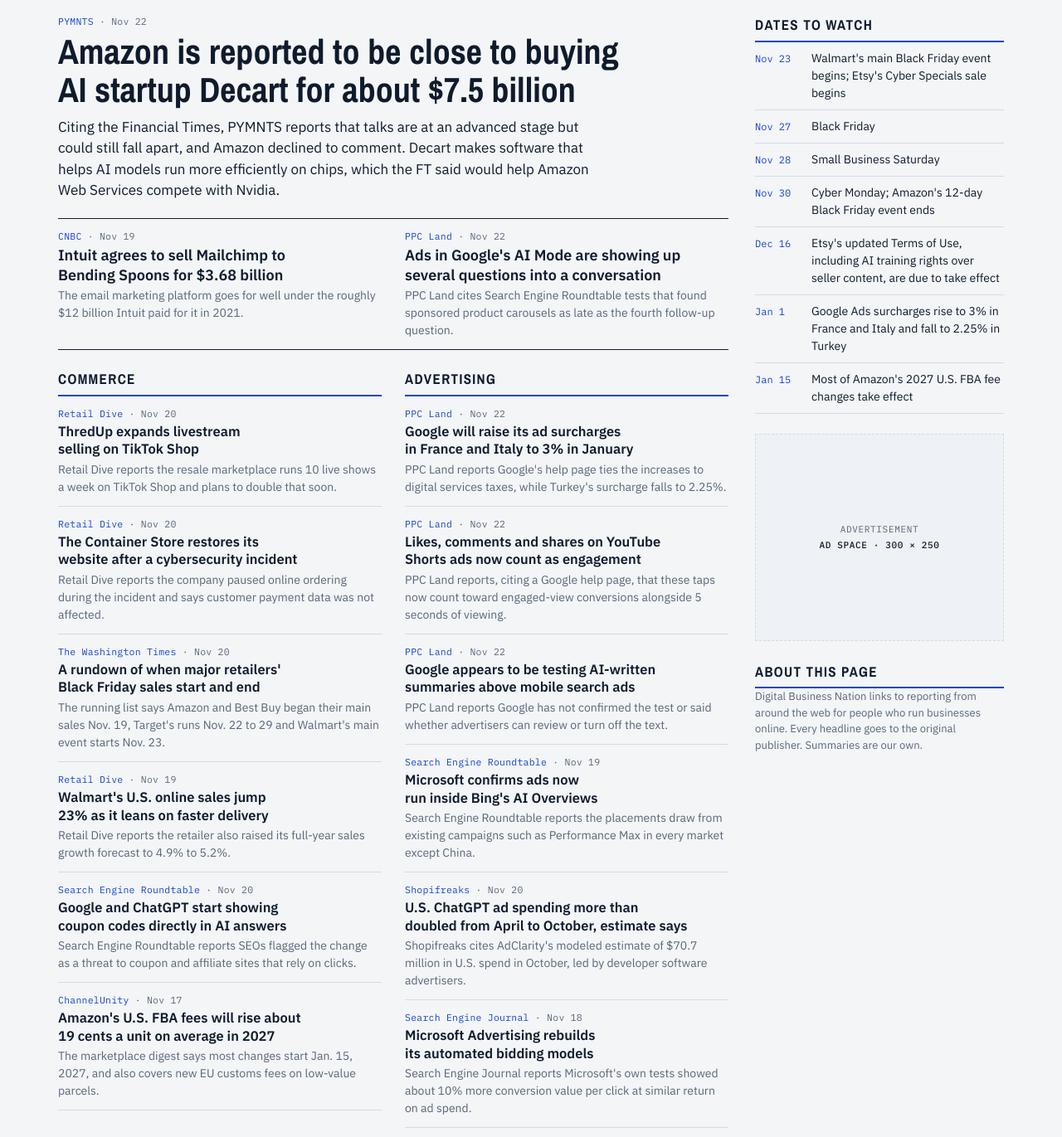
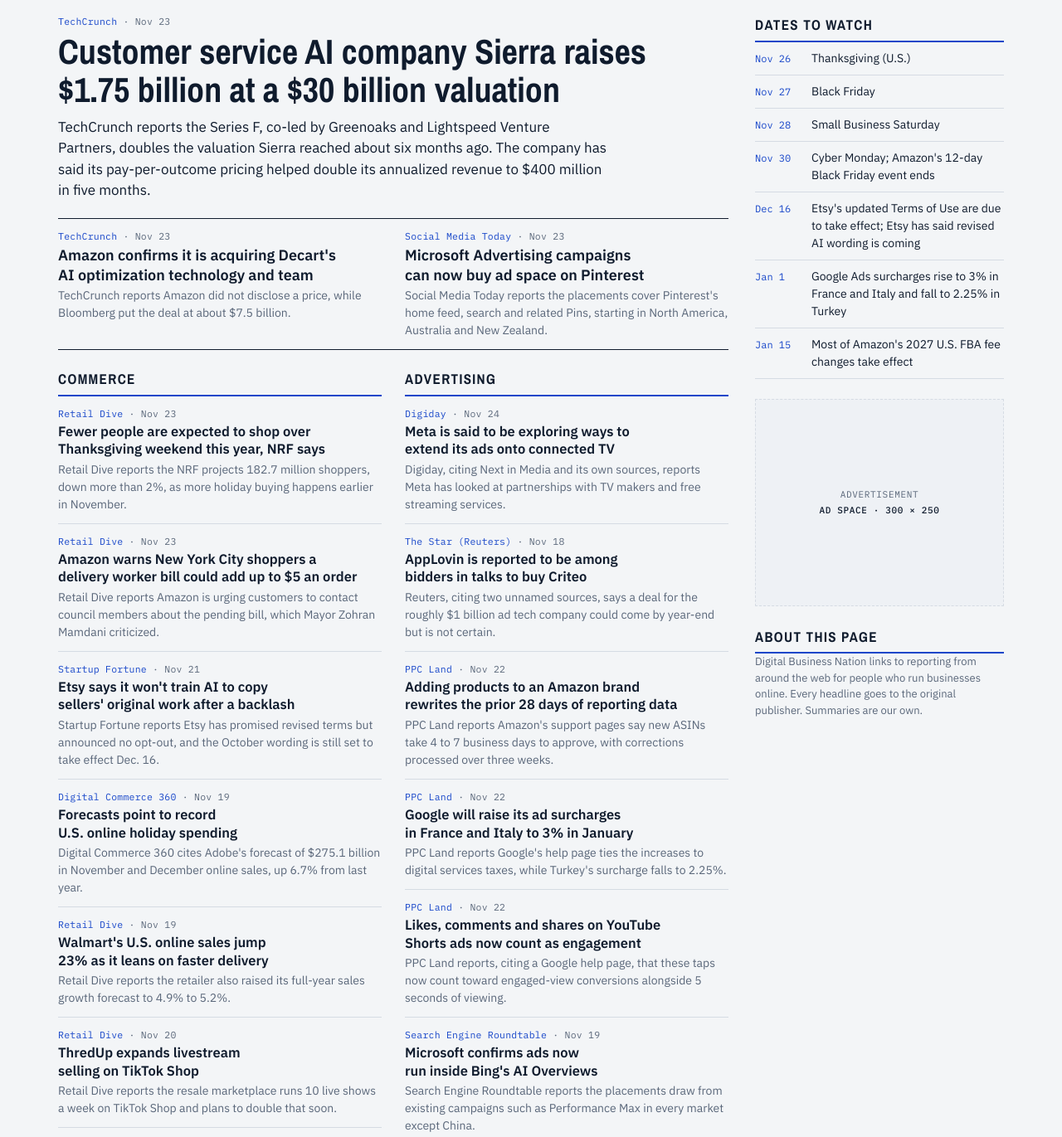
Before and after one commit to rfowlerjr/digitalbusinessnation, a plain HTML site: page index.html in a window 1280 px wide. Shown: the part 251-1622 px from the top of the page at 83% size. Drawn offline with nearby package versions, Linux system fonts and the light colour scheme.

Commit message:
Daily refresh: November 24, 2026
Co-Authored-By: Claude Opus 5.5 <noreply@anthropic.com>
Claude-Session: https://claude.ai/code/session_01KpBwszf3xJXiBJ7AjAktDc

```diff
--- a/index.html
+++ b/index.html
@@ -136,54 +136,66 @@ footer{border-top:3px solid var(--ink);padding:16px 0 32px;font-size:13px;color:
 
 <script>
 /* ===== DAILY DATA: everything below this line is what changes each day ===== */
-const EDITION = { date: "Monday, November 23, 2026", updated: "Updated 4:51 a.m. PT" };
+const EDITION = { date: "Tuesday, November 24, 2026", updated: "Updated 4:51 a.m. PT" };
 
 const LEAD = {
-  src: "PYMNTS", when: "Nov 22",
-  url: "https://www.pymnts.com/news/artificial-intelligence/2026/amazon-nears-7-5-billion-purchase-of-ai-startup-decart/",
-  title: "Amazon is reported to be close to buying AI startup Decart for about $7.5 billion",
-  sum: "Citing the Financial Times, PYMNTS reports that talks are at an advanced stage but could still fall apart, and Amazon declined to comment. Decart makes software that helps AI models run more efficiently on chips, which the FT said would help Amazon Web Services compete with Nvidia."
+  src: "TechCrunch", when: "Nov 23",
+  url: "https://techcrunch.com/2026/11/23/sierra-doubles-valuation-to-30b-within-six-months-as-demand-for-ai-in-cx-takes-off/",
+  title: "Customer service AI company Sierra raises $1.75 billion at a $30 billion valuation",
+  sum: "TechCrunch reports the Series F, co-led by Greenoaks and Lightspeed Venture Partners, doubles the valuation Sierra reached about six months ago. The company has said its pay-per-outcome pricing helped double its annualized revenue to $400 million in five months."
 };
 
 const ALSO = [
-  { src: "CNBC", when: "Nov 19",
-    url: "https://www.cnbc.com/2026/11/19/intuit-mailchimp-sale-bending-spoons.html",
-    title: "Intuit agrees to sell Mailchimp to Bending Spoons for $3.68 billion",
-    sum: "The email marketing platform goes for well under the roughly $12 billion Intuit paid for it in 2021." },
-  { src: "PPC Land", when: "Nov 22",
-    url: "https://ppc.land/google-ai-mode-ads-appear-as-deep-as-the-fourth-follow-up-question/",
-    title: "Ads in Google's AI Mode are showing up several questions into a conversation",
-    sum: "PPC Land cites Search Engine Roundtable tests that found sponsored product carousels as late as the fourth follow-up question." }
+  { src: "TechCrunch", when: "Nov 23",
+    url: "https://techcrunch.com/2026/11/23/amazon-snaps-up-decarts-ai-optimization-tech-for-7-5b-as-it-prepares-to-sell-trainium-chips/",
+    title: "Amazon confirms it is acquiring Decart's AI optimization technology and team",
+    sum: "TechCrunch reports Amazon did not disclose a price, while Bloomberg put the deal at about $7.5 billion." },
+  { src: "Social Media Today", when: "Nov 23",
+    url: "https://www.socialmediatoday.com/news/pinterest-announces-partnership-with-microsoft-ads/875553/",
+    title: "Microsoft Advertising campaigns can now buy ad space on Pinterest",
+    sum: "Social Media Today reports the placements cover Pinterest's home feed, search and related Pins, starting in North America, Australia and New Zealand." }
 ];
 
 const SECTIONS = [
   { id: "commerce", name: "Commerce", items: [
-    { src: "Retail Dive", when: "Nov 20",
-      url: "https://www.retaildive.com/news/thredup-tiktok-shop-livestream-shopping/875247/",
-      title: "ThredUp expands livestream selling on TikTok Shop",
-      sum: "Retail Dive reports the resale marketplace runs 10 live shows a week on TikTok Shop and plans to double that soon." },
-    { src: "Retail Dive", when: "Nov 20",
-      url: "https://www.retaildive.com/news/container-store-neighborhood-intelligence-cybersecurity-incident/875342/",
-      title: "The Container Store restores its website after a cybersecurity incident",
-      sum: "Retail Dive reports the company paused online ordering during the incident and says customer payment data was not affected." },
-    { src: "The Washington Times", when: "Nov 20",
-      url: "https://www.washingtontimes.com/news/2026/nov/20/black-friday-2026-running-list-major-retailers-sales-plans/",
-      title: "A rundown of when major retailers' Black Friday sales start and end",
-      sum: "The running list says Amazon and Best Buy began their main sales Nov. 19, Target's runs Nov. 22 to 29 and Walmart's main event starts Nov. 23." },
+    { src: "Retail Dive", when: "Nov 23",
+      url: "https://www.retaildive.com/news/black-friday-cyber-monday-shopping-projected-to-slip/875473/",
+      title: "Fewer people are expected to shop over Thanksgiving weekend this year, NRF says",
+      sum: "Retail Dive reports the NRF projects 182.7 million shoppers, down more than 2%, as more holiday buying happens earlier in November." },
+    { src: "Retail Dive", when: "Nov 23",
+      url: "https://www.retaildive.com/news/amazon-enlists-customers-in-fight-against-nyc-delivery-protection-act/875451/",
+      title: "Amazon warns New York City shoppers a delivery worker bill could add up to $5 an order",
+      sum: "Retail Dive reports Amazon is urging customers to contact council members about the pending bill, which Mayor Zohran Mamdani criticized." },
+    { src: "Startup Fortune", when: "Nov 21",
+      url: "https://startupfortune.com/etsy-backs-off-ai-training-on-seller-work-after-shop-owners-walk-out/",
+      title: "Etsy says it won't train AI to copy sellers' original work after a backlash",
+      sum: "Startup Fortune reports Etsy has promised revised terms but announced no opt-out, and the October wording is still set to take effect Dec. 16." },
+    { src: "Digital Commerce 360", when: "Nov 19",
+      url: "https://www.digitalcommerce360.com/2026/11/19/holiday-shopping-forecast/amp/",
+      title: "Forecasts point to record U.S. online holiday spending",
+      sum: "Digital Commerce 360 cites Adobe's forecast of $275.1 billion in November and December online sales, up 6.7% from last year." },
     { src: "Retail Dive", when: "Nov 19",
       url: "https://www.retaildive.com/news/walmart-ecommerce-boom-fulfillment-speed-q3-earnings/875166/",
       title: "Walmart's U.S. online sales jump 23% as it leans on faster delivery",
       sum: "Retail Dive reports the retailer also raised its full-year sales growth forecast to 4.9% to 5.2%." },
-    { src: "Search Engine Roundtable", when: "Nov 20",
-      url: "https://www.seroundtable.com/google-chatgpt-coupon-codes-42581.html",
-      title: "Google and ChatGPT start showing coupon codes directly in AI answers",
-      sum: "Search Engine Roundtable reports SEOs flagged the change as a threat to coupon and affiliate sites that rely on clicks." },
-    { src: "ChannelUnity", when: "Nov 17",
-      url: "https://www.channelunity.com/2026/11/17/marketplace-news-digest-november-2026/",
-      title: "Amazon's U.S. FBA fees will rise about 19 cents a unit on average in 2027",
-      sum: "The marketplace digest says most changes start Jan. 15, 2027, and also covers new EU customs fees on low-value parcels." }
+    { src: "Retail Dive", when: "Nov 20",
+      url: "https://www.retaildive.com/news/thredup-tiktok-shop-livestream-shopping/875247/",
+      title: "ThredUp expands livestream selling on TikTok Shop",
+      sum: "Retail Dive reports the resale marketplace runs 10 live shows a week on TikTok Shop and plans to double that soon." }
   ]},
   { id: "advertising", name: "Advertising", items: [
+    { src: "Digiday", when: "Nov 24",
+      url: "https://digiday.com/media-buying/ad-tech-briefing-meta-eyes-ctv-as-applovin-circles-criteo-signs-of-the-squeeze-on-independent-ad-tech/",
+      title: "Meta is said to be exploring ways to extend its ads onto connected TV",
+      sum: "Digiday, citing Next in Media and its own sources, reports Meta has looked at partnerships with TV makers and free streaming services." },
+    { src: "The Star (Reuters)", when: "Nov 18",
+      url: "https://www.thestar.com.my/tech/tech-news/2026/11/18/exclusive-applovin-among-firms-in-talks-to-acquire-criteo-sources-say",
+      title: "AppLovin is reported to be among bidders in talks to buy Criteo",
+      sum: "Reuters, citing two unnamed sources, says a deal for the roughly $1 billion ad tech company could come by year-end but is not certain." },
+    { src: "PPC Land", when: "Nov 22",
+      url: "https://ppc.land/adding-asins-to-an-amazon-brand-restates-the-previous-28-days-of-data",
+      title: "Adding products to an Amazon brand rewrites the prior 28 days of reporting data",
+      sum: "PPC Land reports Amazon's support pages say new ASINs take 4 to 7 business days to approve, with corrections processed over three weeks." },
     { src: "PPC Land", when: "Nov 22",
       url: "https://ppc.land/google-ads-surcharges-hit-3-in-france-and-italy-from-january-2027/",
       title: "Google will raise its ad surcharges in France and Italy to 3% in January",
@@ -192,24 +204,16 @@ const SECTIONS = [
       url: "https://ppc.land/google-lets-a-like-stand-in-for-5-seconds-of-viewing-in-shorts-conversions/",
       title: "Likes, comments and shares on YouTube Shorts ads now count as engagement",
       sum: "PPC Land reports, citing a Google help page, that these taps now count toward engaged-view conversions alongside 5 seconds of viewing." },
-    { src: "PPC Land", when: "Nov 22",
-      url: "https://ppc.land/google-ai-summary-test-says-4-search-advertisers-are-not-browser-tools",
-      title: "Google appears to be testing AI-written summaries above mobile search ads",
-      sum: "PPC Land reports Google has not confirmed the test or said whether advertisers can review or turn off the text." },
     { src: "Search Engine Roundtable", when: "Nov 19",
       url: "https://www.seroundtable.com/microsoft-ads-in-ai-overviews-on-bing-42578.html",
       title: "Microsoft confirms ads now run inside Bing's AI Overviews",
-      sum: "Search Engine Roundtable reports the placements draw from existing campaigns such as Performance Max in every market except China." },
-    { src: "Shopifreaks", when: "Nov 20",
-      url: "https://www.shopifreaks.com/us-advertisers-spent-an-estimated-70-7m-on-chatgpt-ads-in-october-more-than-double-aprils-total-with-developer-tools-leading/",
-      title: "U.S. ChatGPT ad spending more than doubled from April to October, estimate says",
-      sum: "Shopifreaks cites AdClarity's modeled estimate of $70.7 million in U.S. spend in October, led by developer software advertisers." },
-    { src: "Search Engine Journal", when: "Nov 18",
-      url: "https://www.searchenginejournal.com/microsoft-rolls-out-its-biggest-bidding-upgrade-in-a-decade/597963/",
-      title: "Microsoft Advertising rebuilds its automated bidding models",
-      sum: "Search Engine Journal reports Microsoft's own tests showed about 10% more conversion value per click at similar return on ad spend." }
+      sum: "Search Engine Roundtable reports the placements draw from existing campaigns such as Performance Max in every market except China." }
   ]},
   { id: "ai-funding", name: "AI & Funding", wide: true, items: [
+    { src: "Business Standard", when: "Nov 23",
+      url: "https://www.business-standard.com/amp/companies/start-ups/data-security-startup-matters-ai-raises-115-crore-in-pre-series-a-round-126112301165_1.html",
+      title: "Indian data security startup Matters.AI raises Rs 115 crore",
+      sum: "Business Standard reports Tanglin Venture Partners led the pre-Series A round, and the company plans to build a North American sales team." },
     { src: "The Next Web", when: "Nov 23",
       url: "https://thenextweb.com/news/agon-70m-series-a-synthetic-battlefield",
       title: "London defense simulation startup Agon raises a $70 million Series A",
@@ -222,10 +226,6 @@ const SECTIONS = [
       url: "https://www.bloomberg.com/news/articles/2026-11-22/ant-group-bets-on-simplexity-to-thrive-in-china-s-humanoid-race",
       title: "Ant Group leads a $100 million round in Chinese robotics startup Simplexity",
       sum: "Bloomberg reports the round values the physical-AI company at $1.6 billion." },
-    { src: "Shopifreaks", when: "Nov 20",
-      url: "https://www.shopifreaks.com/anthropic-offers-discounts-above-30-to-customers-who-commit-a-share-of-their-ai-budgets-then-asks-for-invoices-to-prove-it/",
-      title: "Anthropic reportedly offers big discounts to customers that commit part of their AI budgets",
-      sum: "Citing The Information, Shopifreaks reports discounts can top 30% and some customers are asked for invoices as proof." },
     { src: "TechCrunch", when: "Nov 19",
       url: "https://techcrunch.com/2026/11/19/former-alibaba-execs-everful-raises-48-5m-to-connect-retailers-with-chinese-factories/",
       title: "Everful raises $48.5 million to link smaller retailers with Chinese factories",
@@ -238,11 +238,11 @@ const SECTIONS = [
 ];
 
 const DATES = [
-  ["Nov 23", "Walmart's main Black Friday event begins; Etsy's Cyber Specials sale begins"],
+  ["Nov 26", "Thanksgiving (U.S.)"],
   ["Nov 27", "Black Friday"],
   ["Nov 28", "Small Business Saturday"],
   ["Nov 30", "Cyber Monday; Amazon's 12-day Black Friday event ends"],
-  ["Dec 16", "Etsy's updated Terms of Use, including AI training rights over seller content, are due to take effect"],
+  ["Dec 16", "Etsy's updated Terms of Use are due to take effect; Etsy has said revised AI wording is coming"],
   ["Jan 1", "Google Ads surcharges rise to 3% in France and Italy and fall to 2.25% in Turkey"],
   ["Jan 15", "Most of Amazon's 2027 U.S. FBA fee changes take effect"]
 ];
```
